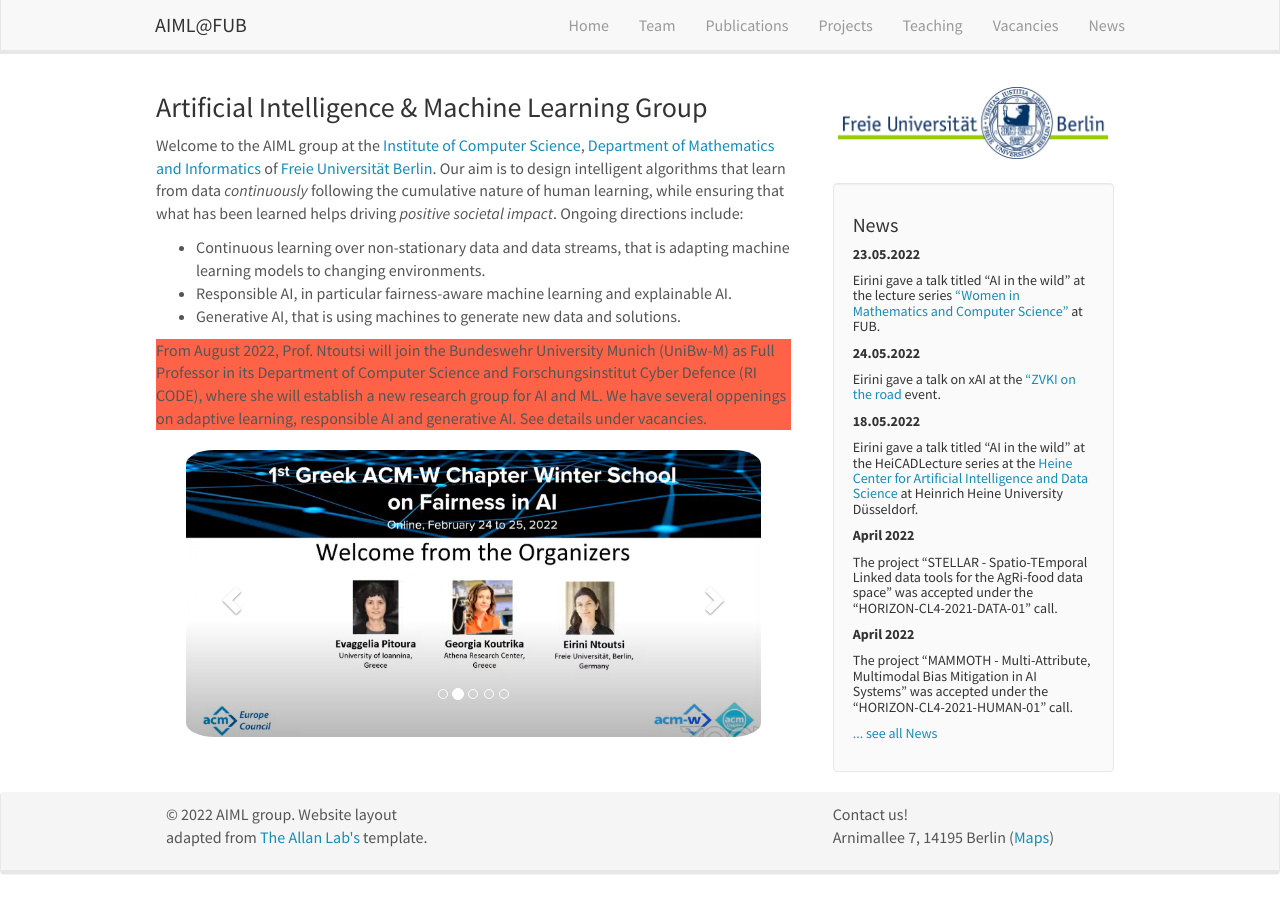
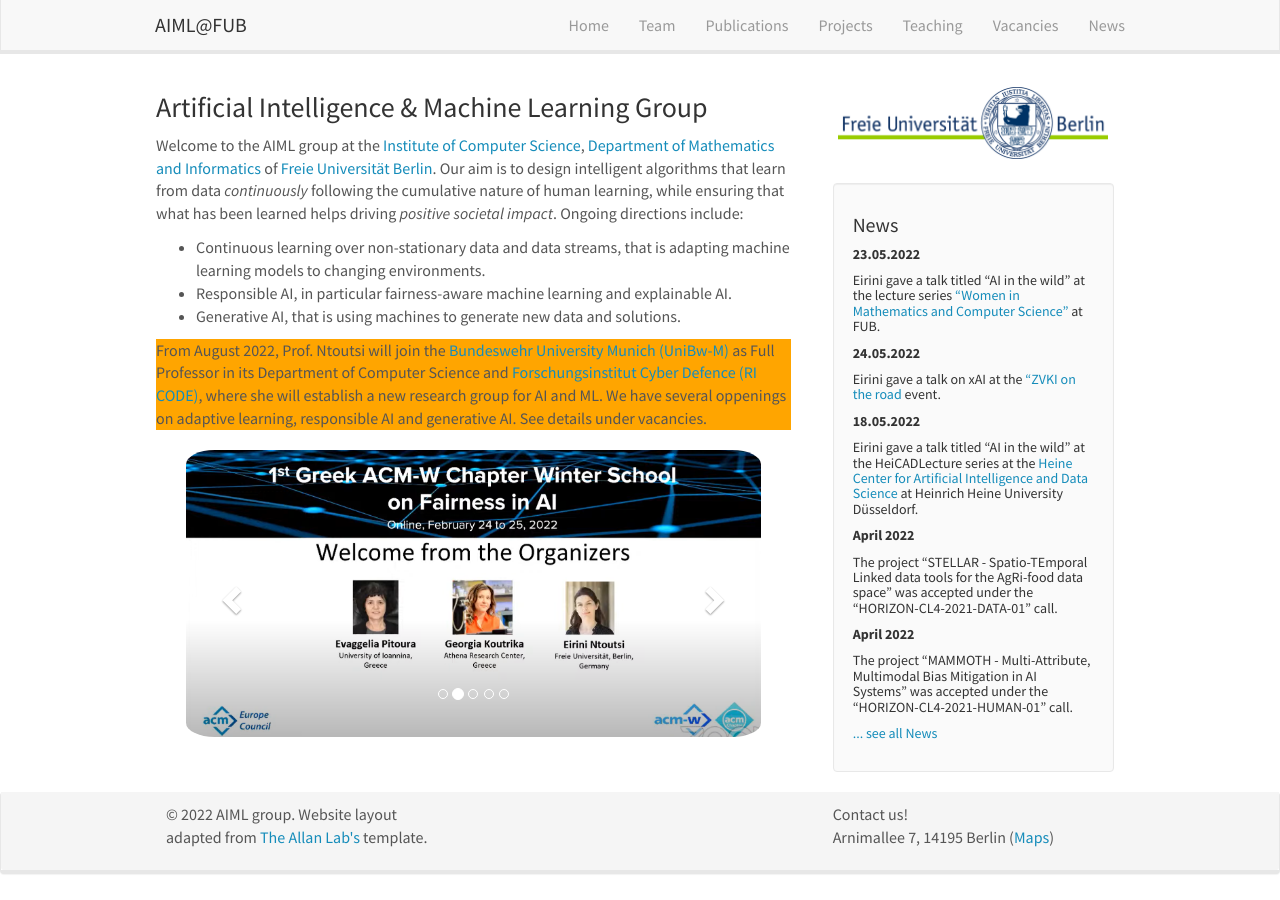
Before and after one commit to AIML-research/AIML-research.github.io, a Jekyll site: the page built from _pages/home.md, in a window 1280 px wide. Built offline with Jekyll 4.4.1, drawn with Linux system fonts in a browser that asks for light colours; nearby versions of some CDN libraries.

Commit message:
Update home.md

```diff
--- a/_pages/home.md
+++ b/_pages/home.md
@@ -13,8 +13,8 @@
 - Responsible AI, in particular fairness-aware machine learning and explainable AI.
 - Generative AI, that is using machines to generate new data and solutions.
 
-<p style="background-color:tomato;">
-From August 2022, Prof. Ntoutsi will join the Bundeswehr University Munich (UniBw-M) as Full Professor in its Department of Computer Science and Forschungsinstitut Cyber Defence (RI CODE), where she will establish a new research group for AI and ML. We have several oppenings on adaptive learning, responsible AI and generative AI. See details under vacancies.
+<p style="background-color:orange;">
+From August 2022, Prof. Ntoutsi will join the <a href="https://www.unibw.de/" target="_new">Bundeswehr University Munich (UniBw-M)</a> as Full Professor in its Department of Computer Science and <a href="https://www.unibw.de/code" target="_new">Forschungsinstitut Cyber Defence (RI CODE)</a>, where she will establish a new research group for AI and ML. We have several oppenings on adaptive learning, responsible AI and generative AI. See details under vacancies.
 </p>
 
 <div markdown="0" id="carousel" class="carousel slide" data-ride="carousel" data-interval="4000" data-pause="hover" >
```
